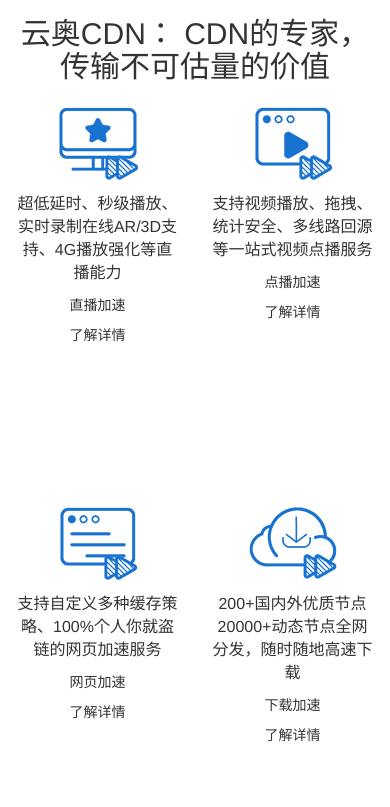
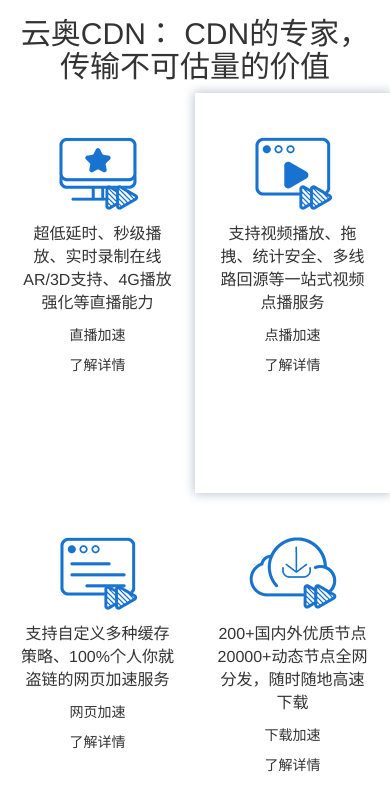
Before and after one commit to CwHk/ch1701, a website: page index.html in a window 390 px wide. Shown: the part 3517-4324 px from the top of the page. Drawn offline with Linux system fonts and the light colour scheme.

Commit message:
m小修改

```diff
--- a/css/kx.css
+++ b/css/kx.css
@@ -206,6 +206,10 @@
 }
 .mart-6 .container .row > [class*='col-']{
     height: 400px;
+    padding: 70px 100px 30px;
+}
+.mart-6 .container .row > .active{
+    box-shadow: 0 0 10px 1px #bec2cf;
 }
 
 .mart-dt .jfdt{
@@ -331,4 +335,11 @@
         padding: 30px 0;
         background: #fff;
     }
+    .mart-6 .container .row > [class*='col-']{
+        height: 400px;
+        padding: 30px 20px 30px;
+    }
+    .mart-6 .container .row > .active{
+        box-shadow: 0 0 10px 1px #bec2cf;
+    }
 }
--- a/index.html
+++ b/index.html
@@ -283,7 +283,7 @@
                         <p class="title-text">直播加速</p>
                         <div class="more">了解详情</div>
                     </div>
-                    <div class="col-sm-4 col-xs-6 text-center">
+                    <div class="col-sm-4 col-xs-6 text-center active">
                         <div><img src="images/jz6-2.png"></div>
                         <p class='title-top'>支持视频播放、拖拽、统计安全、多线路回源等一站式视频点播服务</p>
                         <p class="title-text">点播加速</p>
--- a/package.json
+++ b/package.json
@@ -5,7 +5,7 @@
   "main": "kx.js",
   "scripts": {
     "test": "echo \"Error: no test specified\" && exit 1",
-    "start": "browser-sync start --server --files '*' "
+    "sync": "browser-sync start --server --files '*' "
   },
   "repository": {
     "type": "git",
```
